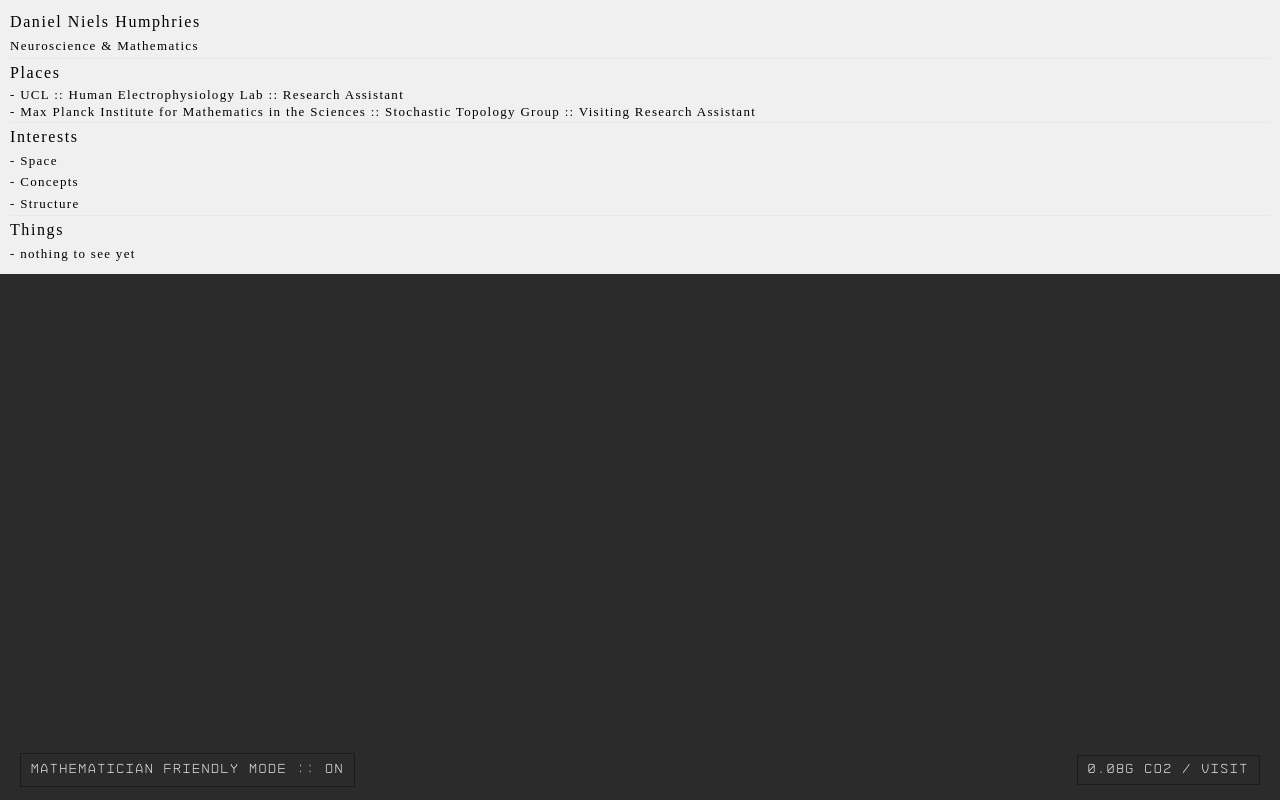
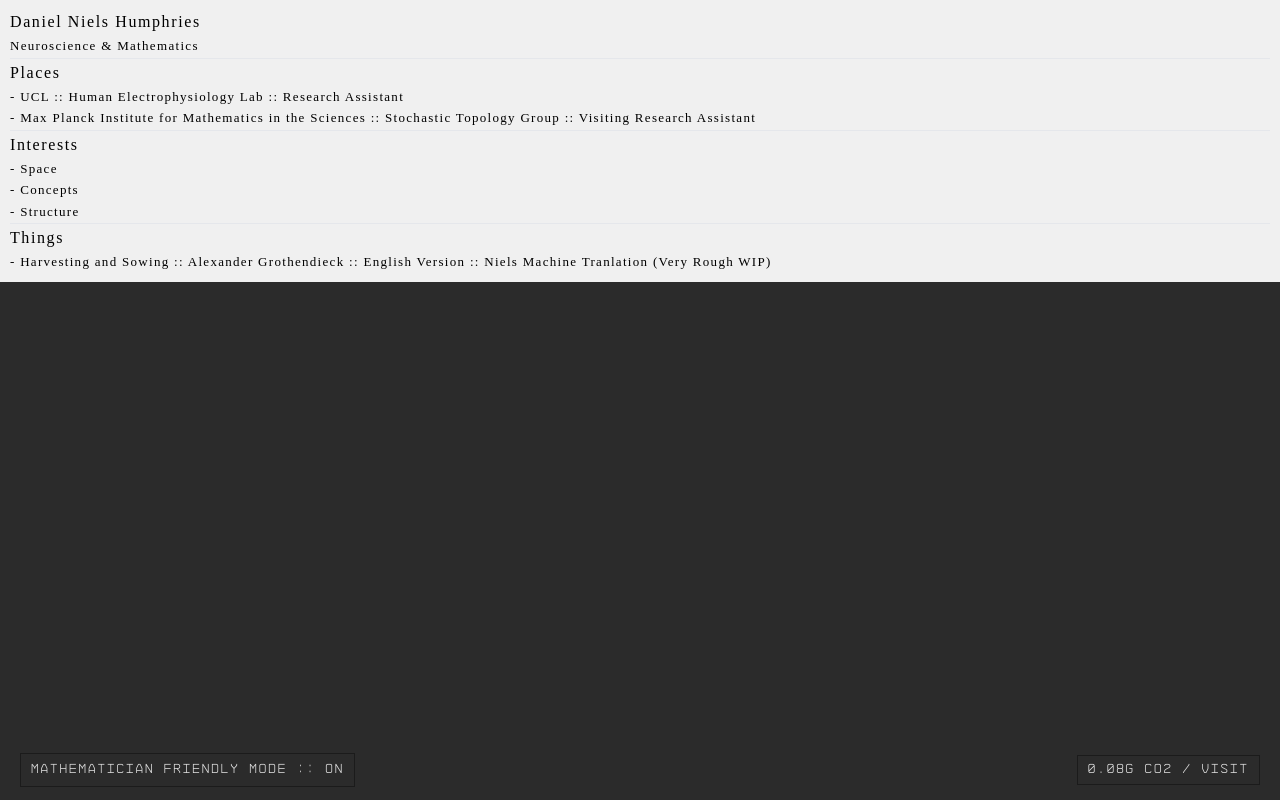
Before and after one commit to aufbau-io/NIELS, a SvelteKit app: page / in a window 1280 px wide. Built offline with nearby package versions, Linux system fonts and the light colour scheme; no server answers; a web font is replaced by a local one.

Commit message:
add ReS translation

```diff
--- a/src/routes/+layout.svelte
+++ b/src/routes/+layout.svelte
@@ -69,8 +69,8 @@
 	<p style="letter-spacing:1.32px">Neuroscience & Mathematics</p>
 	<hr/>
 	<h3>Places</h3>
-	<a href="https://bushlab-ucl.github.io/"><h4>- UCL :: Human Electrophysiology Lab :: Research Assistant</h4></a>
-	<a href="https://www.mis.mpg.de/stochastic-topology-applications"><h4>- Max Planck Institute for Mathematics in the Sciences :: Stochastic Topology Group :: Visiting Research Assistant</h4></a>
+	<a href="https://bushlab-ucl.github.io/"><p>- UCL :: Human Electrophysiology Lab :: Research Assistant</p></a>
+	<a href="https://www.mis.mpg.de/stochastic-topology-applications"><p>- Max Planck Institute for Mathematics in the Sciences :: Stochastic Topology Group :: Visiting Research Assistant</p></a>
 	<hr>
 	<h3>Interests</h3>
 	<p>- Space</p>
@@ -78,7 +78,7 @@
 	<p>- Structure</p>
 	<hr>
 	<h3>Things</h3>
-	<p>- nothing to see yet</p>
+	<a href="/Harvesting_and_Sowing.pdf"><p>- Harvesting and Sowing :: Alexander Grothendieck :: English Version :: Niels Machine Tranlation (Very Rough WIP)</p></a>
 </div>
 
 <div class="{ $mathematics ? 'hidden' : 'visible' }">
```
Also changed, not shown: 1 other file (tests, documents, lock files or other folders).
